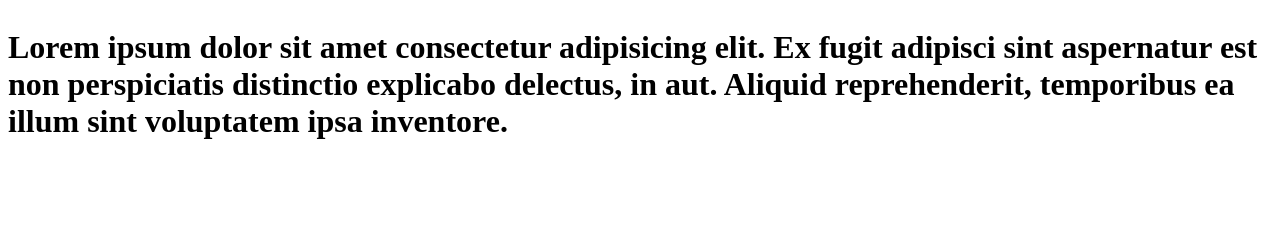
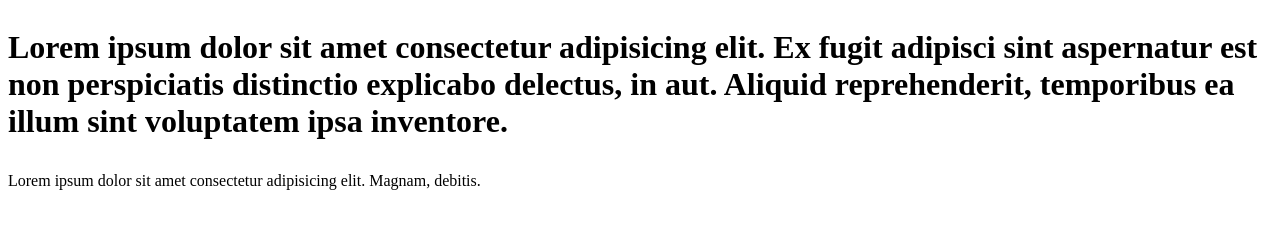
Before and after one commit to Laziz444/git, a plain HTML site: page index.html in a window 1280 px wide. Shown: the part 61-290 px from the top of the page. Drawn offline with Linux system fonts and the light colour scheme.

Commit message:
I added footer

```diff
--- a/index.html
+++ b/index.html
@@ -17,6 +17,12 @@
             </p>
         </h1>
     </div>
+
+    <footer>
+        <p>
+            Lorem ipsum dolor sit amet consectetur adipisicing elit. Magnam, debitis.
+        </p>
+    </footer>
 </main>
 </body>
 </html>
```
